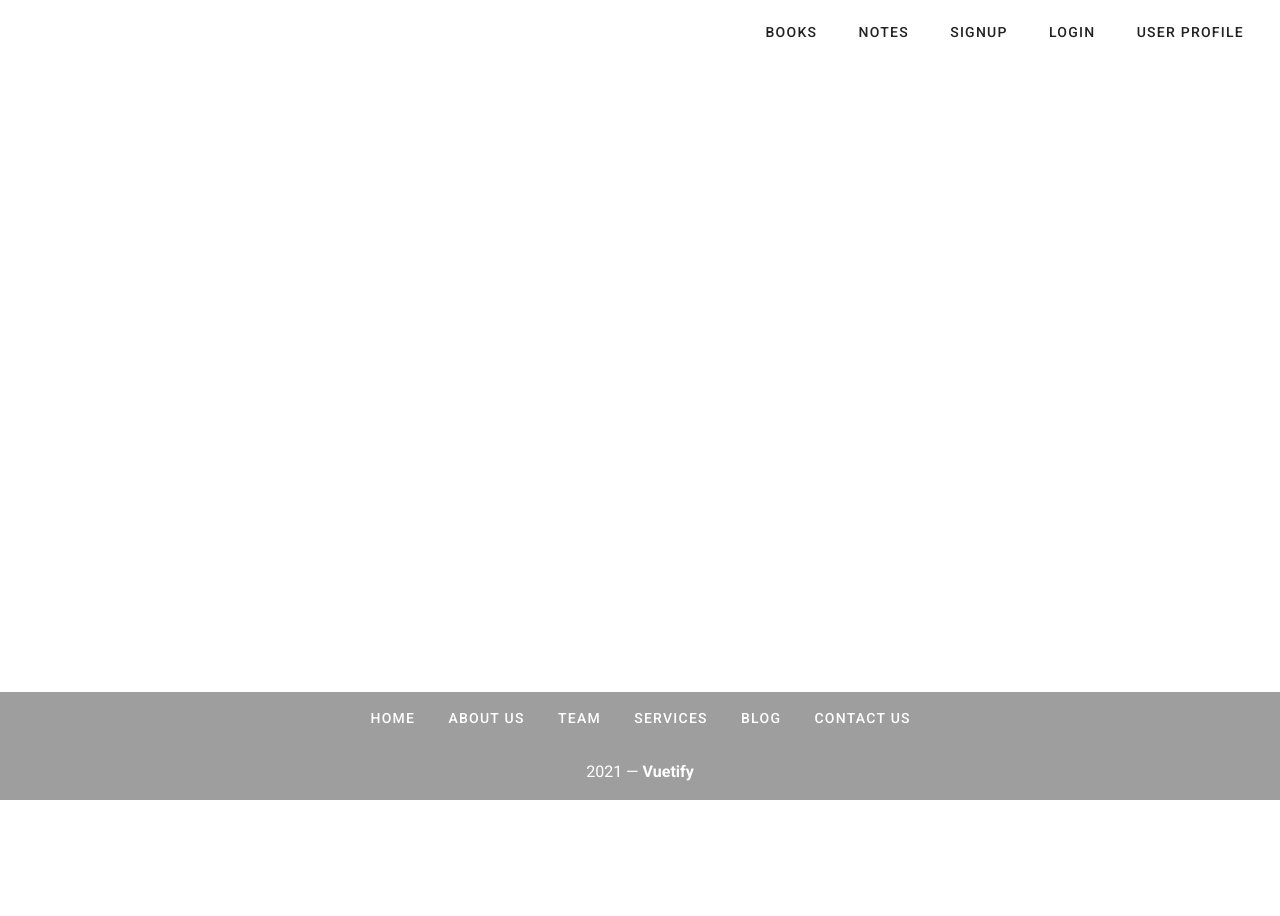
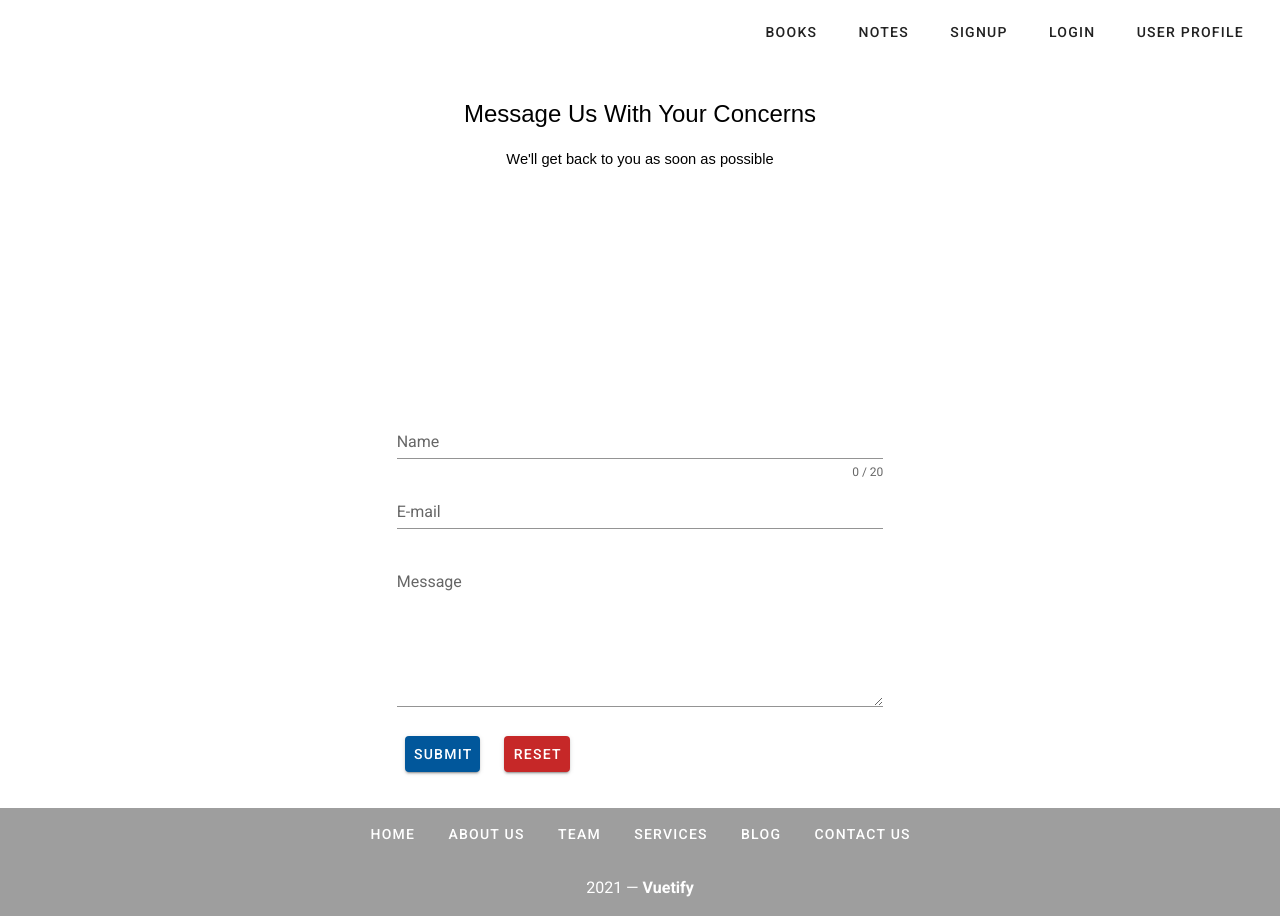
Before and after one commit to MuhammadAkbar00/Acadia_Finder_HCI_Project, a Vue app in the folder acadia-finder-front-end/: page /contact in a window 1280 px wide. Before the commit the page ends 800 px from the top, so only its background shows below. Built offline with nearby package versions, Linux system fonts and the light colour scheme.

Commit message:
Created ContactUs view

```diff
--- a/acadia-finder-front-end/src/router.js
+++ b/acadia-finder-front-end/src/router.js
@@ -8,6 +8,7 @@ import Signup from "./views/Signup.vue";
 import Notes from "./views/Notes.vue";
 import AddBooks from "./views/AddBooks.vue";
 import AddNotes from "./views/AddNotes.vue";
+import ContactUs from "./views/ContactUs.vue";
 
 
 Vue.use(Router);
@@ -17,14 +18,14 @@ export default new Router({
   base: process.env.BASE_URL,
   routes: [
     {
+      path: "/",
+      name: "home",
+      component: Home
+    },
+    {
       path: "/login",
       name: "login",
       component: Login
-    },
-    {
-      path: "/",
-      name: "home",
-      component: Home
     },
     {
       path: "/books",
@@ -56,6 +57,11 @@ export default new Router({
       path: "/addnotes",
       name: "addnotes",
       component: AddNotes
+    },
+    {
+      path: "/contact",
+      name: "contact",
+      component: ContactUs
     }
   ]
 });
--- /dev/null
+++ b/acadia-finder-front-end/src/views/ContactUs.vue
@@ -0,0 +1,92 @@
+<template>
+  <v-container class="fill-height" fluid>
+    <v-row justify="center" align="center" dense>
+      <v-col cols="12" lg="5" md="5" sm="8">
+        <div class="div-label" justify="center" align="center">
+          <p>Message Us With Your Concerns</p>
+          <p style="font-size:11pt">We'll get back to you as soon as possible</p>
+        </div>
+        <v-card elevation="0" class="pt-2">
+          <v-img src="../assets/logo2.png" max-height="110" contain></v-img>
+          <v-card-text>
+            <v-form class="pt-10" ref="form" v-model="valid" lazy-validation>
+              <v-text-field
+                v-model="name"
+                :counter="20"
+                :rules="nameRules"
+                label="Name"
+                required
+              ></v-text-field>
+              <v-text-field
+                v-model="email"
+                :rules="emailRules"
+                label="E-mail"
+                required
+              ></v-text-field>
+              <v-textarea
+                v-model="message"
+                :rules="messageRules"
+                label="Message"
+                required
+              ></v-textarea>
+              <v-card-actions>
+                <v-btn
+                  class="white--text mr-4"
+                  :disabled="!valid"
+                  color="light-blue darken-4"
+                  @click="validate"
+                  >Submit</v-btn
+                >
+                <v-btn color="red darken-3" class="white--text mr-4" @click="reset">Reset</v-btn>
+              </v-card-actions>
+            </v-form>
+          </v-card-text>
+        </v-card>
+      </v-col>
+    </v-row>
+  </v-container>
+</template>
+
+<script>
+export default {
+  name: "ContactUs",
+  data: () => ({
+    valid: true,
+    name: "",
+    nameRules: [
+      (v) => !!v || "Name is required",
+      (v) => (v && v.length <= 20) || "Name must be less than 20 characters",
+    ],
+    email: "",
+    emailRules: [
+      (v) => !!v || "E-mail is required",
+      (v) => /.+@.+\..+/.test(v) || "E-mail must be valid",
+    ],
+    message: "",
+    messageRules: [
+      (v) => !!v || "Message is required",
+      (v) => (v && v.length >= 10) || "Message must be more than 10 characters",
+    ],
+  }),
+  methods: {
+    validate() {
+      if (this.$refs.form.validate()) {
+        this.snackbar = true;
+      }
+    },
+    reset() {
+      this.$refs.form.reset();
+    },
+  },
+};
+</script>
+<style scoped>
+.div-label {
+  font-family: sans-serif;
+  font-size: 18pt;
+  text-align: center;
+  padding-top: 20px;
+  padding-bottom: 50px;
+  color: black;
+}
+</style>
--- a/acadia-finder-front-end/src/views/Login.vue
+++ b/acadia-finder-front-end/src/views/Login.vue
@@ -3,7 +3,7 @@
     <v-container class="mt-15 pt-15 text-center">
       <h1>Log in to Your Account</h1>
       <v-row justify="center">
-        <v-col cols="12" md="5">
+        <v-col cols="12" md="6">
           <v-text-field
             v-model="email"
             :counter="50"
```
